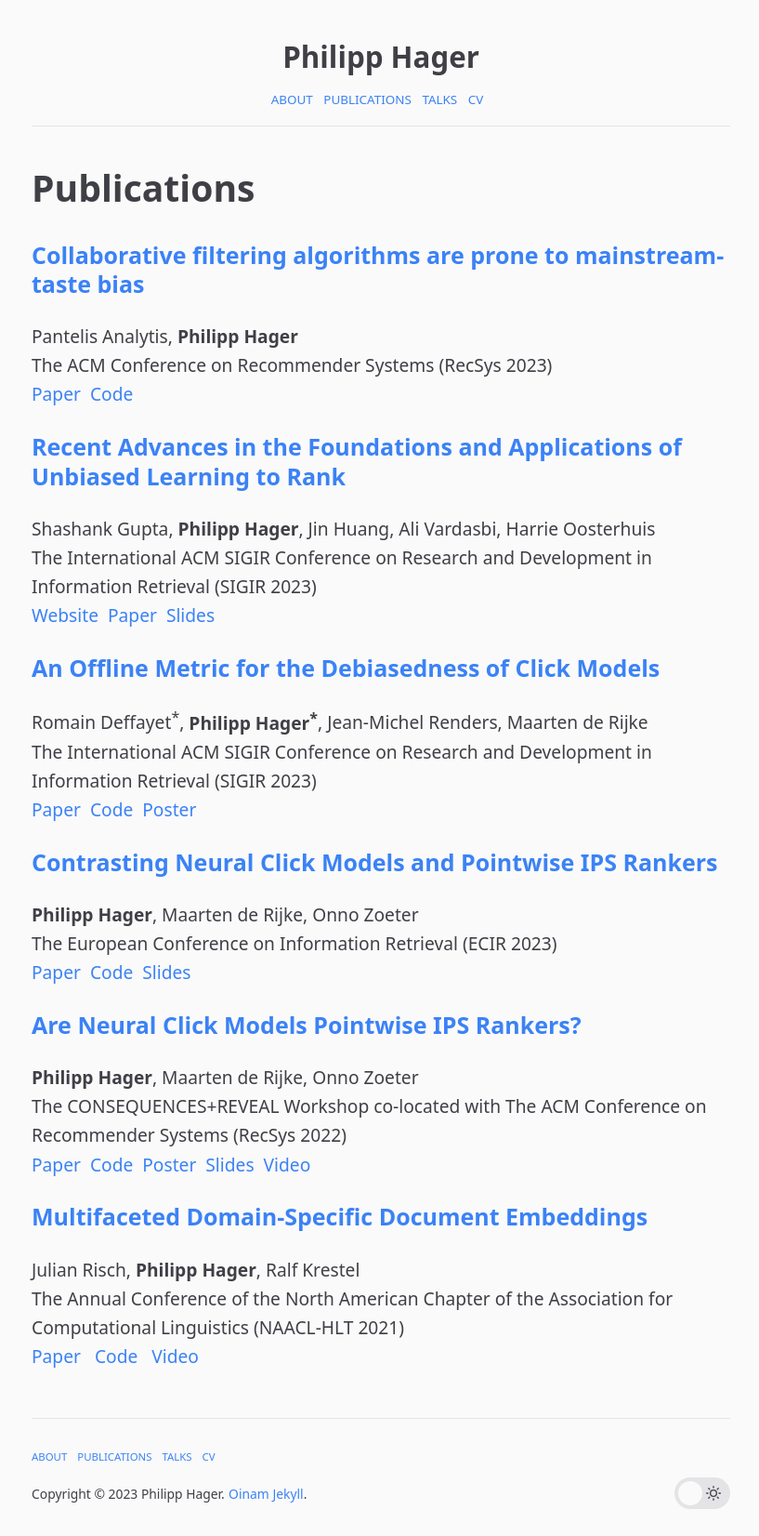
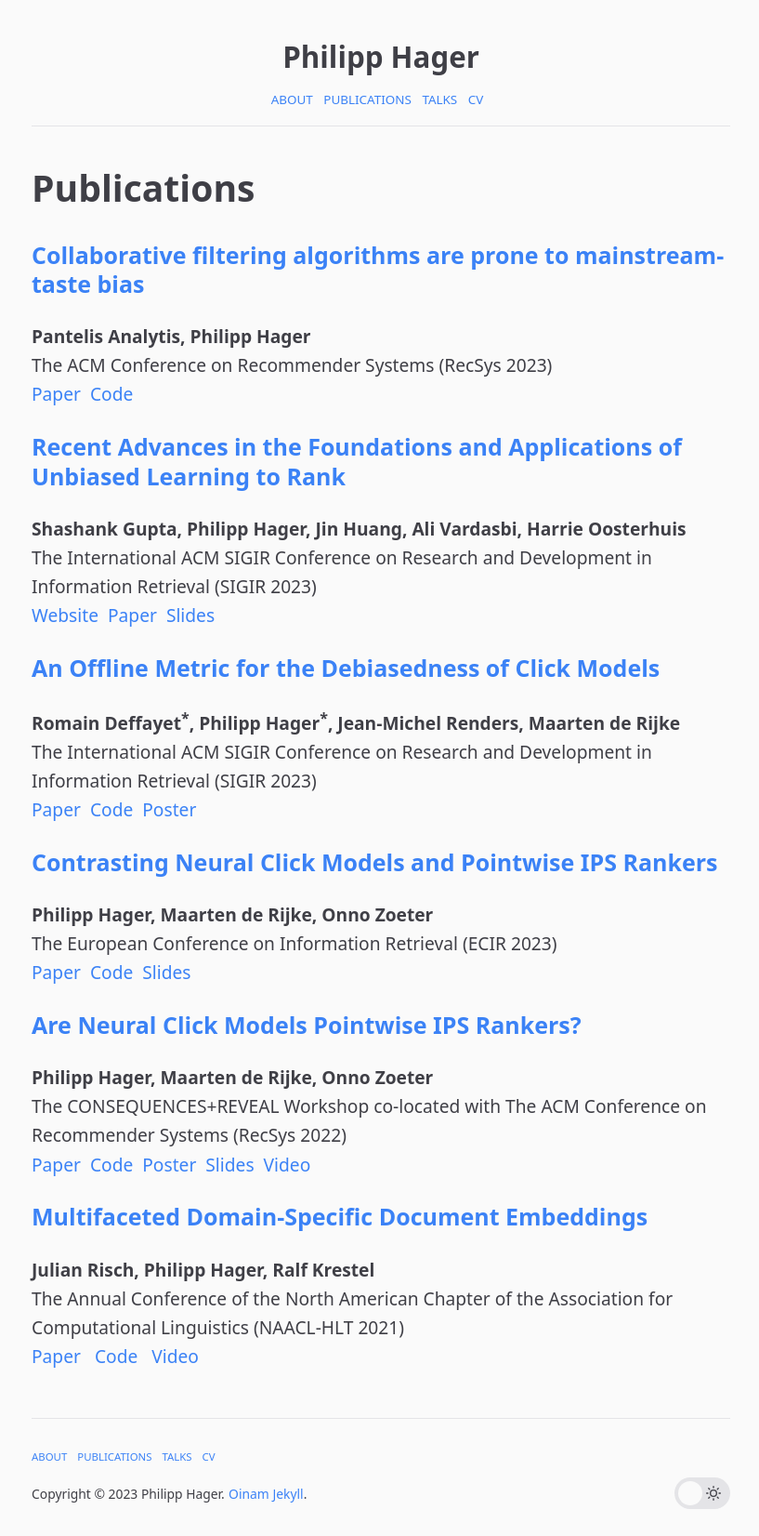
Before and after one commit to philipphager/philipphager.github.io, a Jekyll site: the page built from publications.md, in a window 1280 px wide. Shown: the whole page at 93% size, without its empty margins (230-1047 px from the left). Built offline with Jekyll 4.4.1, drawn with Linux system fonts in a browser that asks for light colours.

```diff
--- a/publications.md
+++ b/publications.md
@@ -5,14 +5,14 @@ permalink: /publications/
 ---
 
 ### [Collaborative filtering algorithms are prone to mainstream-taste bias](/assets/papers/2023-recsys-mainstream-taste.pdf)
-Pantelis Analytis, **Philipp Hager**\\
+**Pantelis Analytis, Philipp Hager**\\
 The ACM Conference on Recommender Systems (RecSys 2023)\\
 [Paper](/assets/papers/2023-recsys-mainstream-taste.pdf)
 &nbsp;[Code](https://github.com/philipphager/recsys-mainstream-taste-bias)
 
 
 ### [Recent Advances in the Foundations and Applications of Unbiased Learning to Rank](https://sites.google.com/view/sigir-2023-tutorial-ultr)
-Shashank Gupta, **Philipp Hager**, Jin Huang, Ali Vardasbi, Harrie Oosterhuis\\
+**Shashank Gupta, Philipp Hager, Jin Huang, Ali Vardasbi, Harrie Oosterhuis**\\
 The International ACM SIGIR Conference on Research and Development in Information Retrieval (SIGIR 2023)\\
 [Website](https://sites.google.com/view/sigir-2023-tutorial-ultr)
 &nbsp;[Paper](/assets/tutorials/2023-sigir-ultr-tutorial.pdf)
@@ -20,7 +20,7 @@ The International ACM SIGIR Conference on Research and Development in Informatio
 
 
 ### [An Offline Metric for the Debiasedness of Click Models](/assets/papers/2023-sigir-debiasedness.pdf)
-Romain Deffayet<sup>*</sup>, **Philipp Hager<sup>*</sup>**, Jean-Michel Renders, Maarten de Rijke\\
+**Romain Deffayet<sup>*</sup>, Philipp Hager<sup>*</sup>, Jean-Michel Renders, Maarten de Rijke**\\
 The International ACM SIGIR Conference on Research and Development in Information Retrieval (SIGIR 2023)\\
 [Paper](/assets/papers/2023-sigir-debiasedness.pdf)
 &nbsp;[Code](https://github.com/philipphager/sigir-cmip)
@@ -28,7 +28,7 @@ The International ACM SIGIR Conference on Research and Development in Informatio
 
 
 ### [Contrasting Neural Click Models and Pointwise IPS Rankers](/assets/papers/2023-ecir-cm-vs-ips.pdf)
-**Philipp Hager**, Maarten de Rijke, Onno Zoeter\\
+**Philipp Hager, Maarten de Rijke, Onno Zoeter**\\
 The European Conference on Information Retrieval (ECIR 2023)\\
 [Paper](/assets/papers/2023-ecir-cm-vs-ips.pdf)
 &nbsp;[Code](https://github.com/philipphager/ultr-cm-vs-ips)
@@ -36,7 +36,7 @@ The European Conference on Information Retrieval (ECIR 2023)\\
 
 
 ### [Are Neural Click Models Pointwise IPS Rankers?](/assets/papers/2022-cm-vs-ips.pdf)
-**Philipp Hager**, Maarten de Rijke, Onno Zoeter\\
+**Philipp Hager, Maarten de Rijke, Onno Zoeter**\\
 The CONSEQUENCES+REVEAL Workshop co-located with The ACM Conference on Recommender Systems (RecSys 2022)\\
 [Paper](/assets/papers/2022-cm-vs-ips.pdf)
 &nbsp;[Code](https://github.com/philipphager/ultr-cm-vs-ips)
@@ -46,7 +46,7 @@ The CONSEQUENCES+REVEAL Workshop co-located with The ACM Conference on Recommend
 
 
 ### [Multifaceted Domain-Specific Document Embeddings](https://aclanthology.org/2021.naacl-demos.9/)
-Julian Risch, **Philipp Hager**, Ralf Krestel\\
+**Julian Risch, Philipp Hager, Ralf Krestel**\\
 The Annual Conference of the North American Chapter of the Association for Computational Linguistics (NAACL-HLT 2021)\\
 [Paper](https://hpi.de/fileadmin/user_upload/fachgebiete/naumann/people/risch/risch2021multifaceted.pdf)
 &nbsp; [Code](https://github.com/philipphager/faceted-domain-encoder)
```
